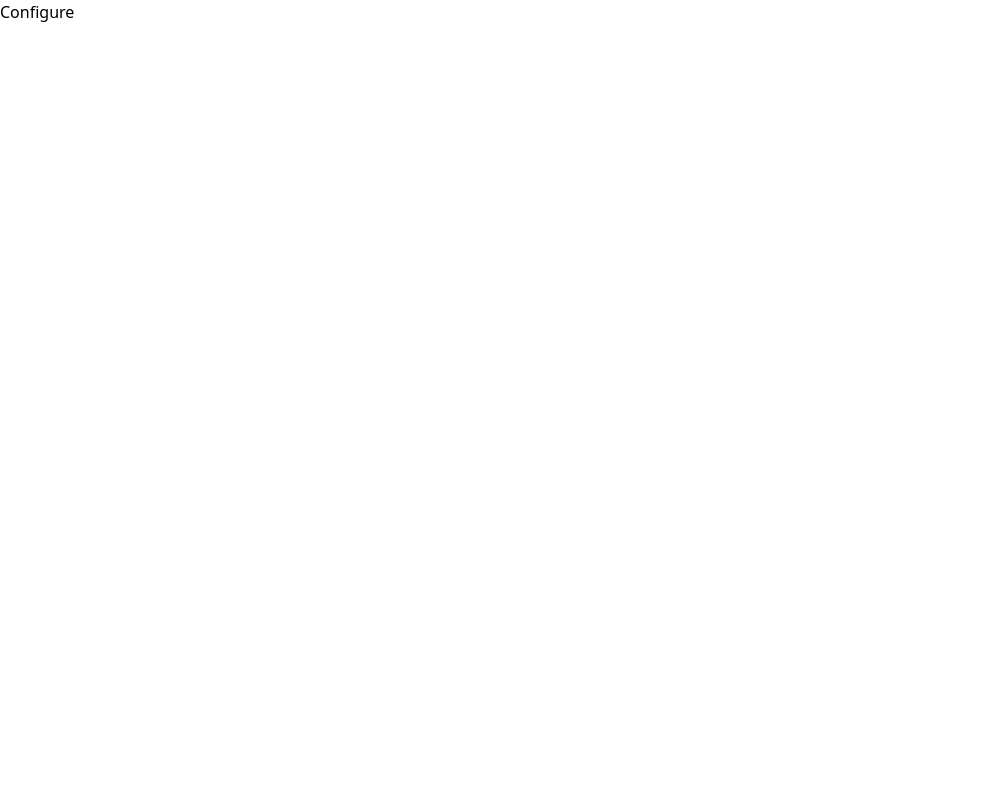
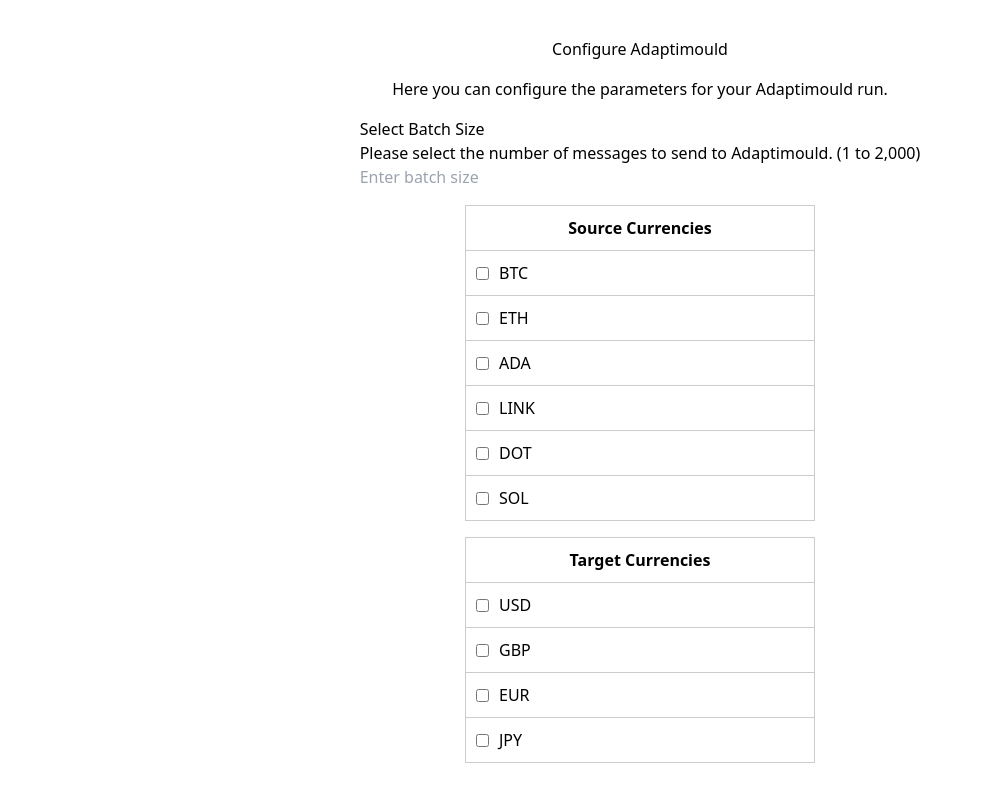
Before and after one commit to aichinweze/slime-mould-model, a React (Vite) app in the folder ui/frontend/: page / in a window 1280 px wide. Both pictures are taken after a click on the button "Begin". Shown: the whole page, without its empty margins (0-982 px from the left). Built offline with nearby package versions, Linux system fonts and the light colour scheme.

Commit message:
UI Frontend - Adding configure screen - currency tables.

```diff
--- a/ui/frontend/src/App.tsx
+++ b/ui/frontend/src/App.tsx
@@ -1,10 +1,5 @@
 import { useState } from "react";
-import reactLogo from "./assets/react.svg";
-import viteLogo from "./assets/vite.svg";
-import heroImg from "./assets/hero.png";
 import "./App.css";
-
-type Screen = "welcome" | "configure" | "results";
 
 function Sidebar() {
   return (
@@ -153,6 +148,66 @@
   );
 }
 
+type Screen = "welcome" | "configure" | "results";
+
+function BatchSizeInput() {
+  return (
+    <div className="select-message-batch-size">
+      <h2>Select Batch Size</h2>
+      <p>
+        Please select the number of messages to send to Adaptimould. (1 to
+        2,000)
+      </p>
+      <input
+        type="text"
+        inputMode="numeric"
+        pattern="[0-9]*"
+        placeholder="Enter batch size"
+      />
+    </div>
+  );
+}
+
+function CurrencyTable({
+  title,
+  currencies,
+  selected,
+  onChange,
+}: {
+  title: string;
+  currencies: string[];
+  selected: string[];
+  onChange: (currency: string) => void;
+}) {
+  return (
+    <div className="table-container">
+      <table className="checkbox-table">
+        <thead>
+          <tr>
+            <th>{title}</th>
+          </tr>
+        </thead>
+        <tbody>
+          {currencies.map((currency) => (
+            <tr key={currency}>
+              <td>
+                <label>
+                  <input
+                    type="checkbox"
+                    checked={selected.includes(currency)}
+                    onChange={() => onChange(currency)}
+                  />
+                  {currency}
+                </label>
+              </td>
+            </tr>
+          ))}
+        </tbody>
+      </table>
+    </div>
+  );
+}
+
 function WelcomeScreen({ onBegin }: { onBegin: () => void }) {
   return (
     // min-h-screen is needed to vertically center the content, otherwise it will be towards the top of the page
@@ -160,10 +215,10 @@
       <header className="text-4xl">AdaptiMould</header>
 
       <p className="text-sm max-w-2xl">
-        <b>AdaptiMould</b> uses a mathematical model of Physarum polycephalum
-        (slime mould) to adaptively route requests between three worker
-        functions based on real latency feedback. Watch the algorithm
-        self-optimise in real time.
+        <b>AdaptiMould</b> uses a mathematical model of{" "}
+        <em>Physarum polycephalum</em> (slime mould) to adaptively route
+        requests between three worker functions based on real latency feedback.
+        Watch the algorithm self-optimise in real time.
       </p>
 
       <p className="text-sm max-w-2xl">
@@ -172,9 +227,61 @@
         algorithm adapted routing weights over time.
       </p>
 
-      <button className="text-lg max-w-2xl" onClick={onBegin}>
+      <button
+        className="bg-brand text-black px-6 py-2 rounded-md text-lg hover:opacity-90 hover:text-white transition-opacity"
+        onClick={onBegin}
+      >
         Begin
       </button>
+    </div>
+  );
+}
+
+type ConfigureScreenStep = "configure" | "review";
+
+const SOURCE_CURRENCIES = ["BTC", "ETH", "ADA", "LINK", "DOT", "SOL"];
+const TARGET_CURRENCIES = ["USD", "GBP", "EUR", "JPY"];
+
+function ConfigureScreen() {
+  const [step, setStep] = useState<ConfigureScreenStep>("configure");
+  const [batchSize, setBatchSize] = useState<number>(1);
+  const [sourceCurrencies, setSourceCurrencies] = useState<string[]>([]);
+  const [targetCurrencies, setTargetCurrencies] = useState<string[]>([]);
+
+  function onSourceCurrencyChange(currency: string) {
+    setSourceCurrencies((prev) =>
+      prev.includes(currency)
+        ? prev.filter((c) => c !== currency)
+        : [...prev, currency],
+    );
+  }
+
+  function onTargetCurrencyChange(currency: string) {
+    setTargetCurrencies((prev) =>
+      prev.includes(currency)
+        ? prev.filter((c) => c !== currency)
+        : [...prev, currency],
+    );
+  }
+
+  return (
+    <div className="flex items-center justify-center flex-col gap-4 min-h-screen">
+      <h2>Configure Adaptimould</h2>
+      <p>Here you can configure the parameters for your Adaptimould run.</p>
+
+      <BatchSizeInput />
+      <CurrencyTable
+        title="Source Currencies"
+        currencies={SOURCE_CURRENCIES}
+        selected={sourceCurrencies}
+        onChange={onSourceCurrencyChange}
+      />
+      <CurrencyTable
+        title="Target Currencies"
+        currencies={TARGET_CURRENCIES}
+        selected={targetCurrencies}
+        onChange={onTargetCurrencyChange}
+      />
     </div>
   );
 }
@@ -187,13 +294,9 @@
   }
 
   if (screen === "welcome") {
-    return (
-      <div>
-        <WelcomeScreen onBegin={handleBegin} />
-      </div>
-    );
+    return <WelcomeScreen onBegin={handleBegin} />;
   } else if (screen === "configure") {
-    return <div>Configure</div>;
+    return <ConfigureScreen />;
   } else {
     return <div>Results</div>;
   }
--- a/ui/frontend/tailwind.config.js
+++ b/ui/frontend/tailwind.config.js
@@ -1,8 +1,13 @@
 /** @type {import('tailwindcss').Config} */
+
 export default {
   content: ["./index.html", "./src/**/*.{ts,tsx}"],
   theme: {
-    extend: {},
+    extend: {
+      colors: {
+        brand: "#059b02",
+      },
+    },
   },
   plugins: [],
 };
```
Also changed, not shown: 1 other file (tests, documents, lock files or other folders).
